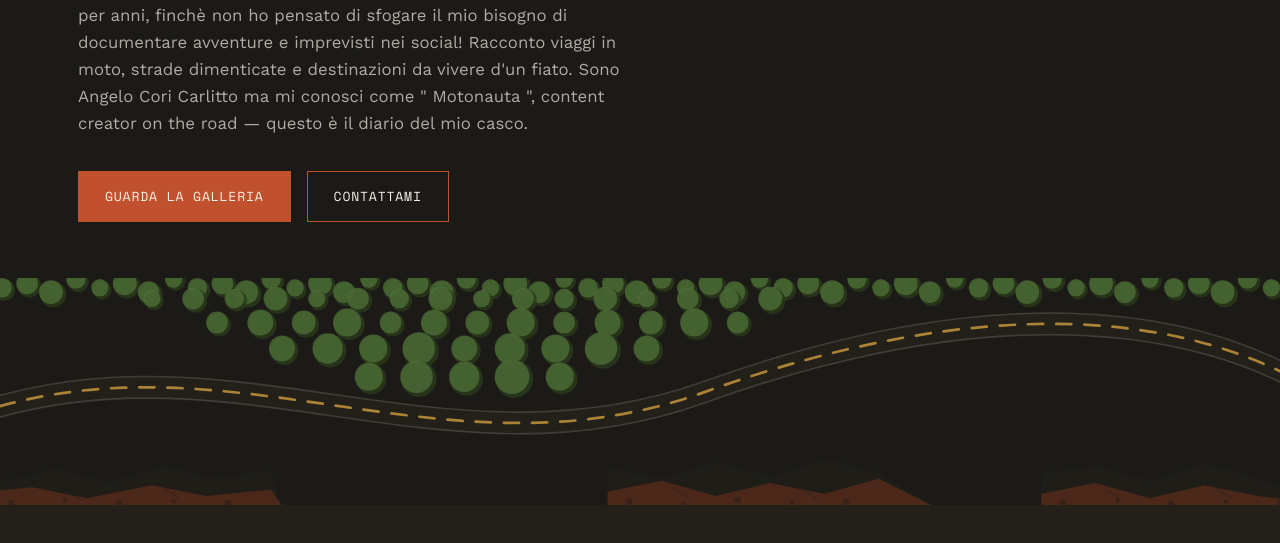
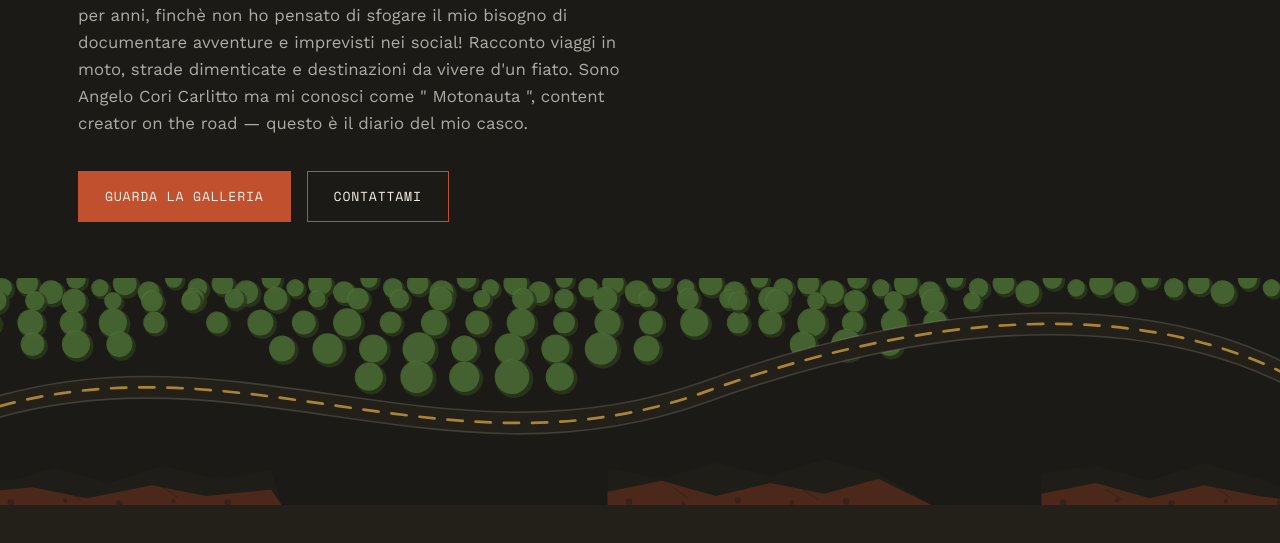
Before and after one commit to Motonauta/Sito-moto, a website: page index.html in a window 1280 px wide. Shown: the part 409-952 px from the top of the page. Drawn offline with nearby package versions, Linux system fonts and the light colour scheme; a script that the page names is missing.

Commit message:
Update index.html

```diff
--- a/index.html
+++ b/index.html
@@ -247,6 +247,66 @@
       <circle cx="472" cy="76" r="16"/>
       <circle class="shadow" cx="518" cy="78" r="14.3"/>
       <circle cx="516" cy="76" r="13"/>
+      <circle class="shadow" cx="-38" cy="8" r="8.8"/>
+      <circle cx="-40" cy="6" r="8"/>
+      <circle class="shadow" cx="-2" cy="8" r="11.0"/>
+      <circle cx="-4" cy="6" r="10"/>
+      <circle class="shadow" cx="34" cy="8" r="9.9"/>
+      <circle cx="32" cy="6" r="9"/>
+      <circle class="shadow" cx="70" cy="8" r="12.1"/>
+      <circle cx="68" cy="6" r="11"/>
+      <circle class="shadow" cx="106" cy="8" r="8.8"/>
+      <circle cx="104" cy="6" r="8"/>
+      <circle class="shadow" cx="142" cy="8" r="11.0"/>
+      <circle cx="140" cy="6" r="10"/>
+      <circle class="shadow" cx="178" cy="8" r="9.9"/>
+      <circle cx="176" cy="6" r="9"/>
+      <circle class="shadow" cx="-8" cy="28" r="11.0"/>
+      <circle cx="-10" cy="26" r="10"/>
+      <circle class="shadow" cx="30" cy="28" r="13.2"/>
+      <circle cx="28" cy="26" r="12"/>
+      <circle class="shadow" cx="68" cy="28" r="12.1"/>
+      <circle cx="66" cy="26" r="11"/>
+      <circle class="shadow" cx="106" cy="28" r="14.3"/>
+      <circle cx="104" cy="26" r="13"/>
+      <circle class="shadow" cx="144" cy="28" r="11.0"/>
+      <circle cx="142" cy="26" r="10"/>
+      <circle class="shadow" cx="32" cy="48" r="12.1"/>
+      <circle cx="30" cy="46" r="11"/>
+      <circle class="shadow" cx="72" cy="48" r="14.3"/>
+      <circle cx="70" cy="46" r="13"/>
+      <circle class="shadow" cx="112" cy="48" r="13.2"/>
+      <circle cx="110" cy="46" r="12"/>
+      <circle class="shadow" cx="682" cy="8" r="9.9"/>
+      <circle cx="680" cy="6" r="9"/>
+      <circle class="shadow" cx="718" cy="8" r="12.1"/>
+      <circle cx="716" cy="6" r="11"/>
+      <circle class="shadow" cx="754" cy="8" r="8.8"/>
+      <circle cx="752" cy="6" r="8"/>
+      <circle class="shadow" cx="790" cy="8" r="11.0"/>
+      <circle cx="788" cy="6" r="10"/>
+      <circle class="shadow" cx="826" cy="8" r="9.9"/>
+      <circle cx="824" cy="6" r="9"/>
+      <circle class="shadow" cx="862" cy="8" r="12.1"/>
+      <circle cx="860" cy="6" r="11"/>
+      <circle class="shadow" cx="898" cy="8" r="8.8"/>
+      <circle cx="896" cy="6" r="8"/>
+      <circle class="shadow" cx="712" cy="28" r="12.1"/>
+      <circle cx="710" cy="26" r="11"/>
+      <circle class="shadow" cx="750" cy="28" r="14.3"/>
+      <circle cx="748" cy="26" r="13"/>
+      <circle class="shadow" cx="788" cy="28" r="11.0"/>
+      <circle cx="786" cy="26" r="10"/>
+      <circle class="shadow" cx="826" cy="28" r="13.2"/>
+      <circle cx="824" cy="26" r="12"/>
+      <circle class="shadow" cx="864" cy="28" r="12.1"/>
+      <circle cx="862" cy="26" r="11"/>
+      <circle class="shadow" cx="742" cy="48" r="13.2"/>
+      <circle cx="740" cy="46" r="12"/>
+      <circle class="shadow" cx="782" cy="48" r="15.4"/>
+      <circle cx="780" cy="46" r="14"/>
+      <circle class="shadow" cx="822" cy="48" r="12.1"/>
+      <circle cx="820" cy="46" r="11"/>
     </g>
 
 
```
